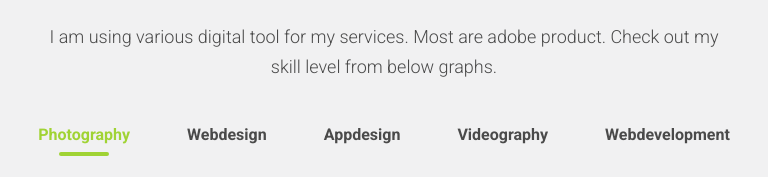
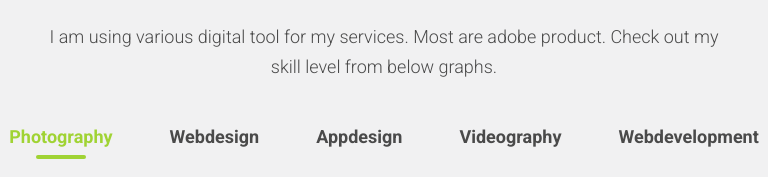
Before and after one commit to soumya-ranjan-000/project1, a plain HTML site: page index.html in a window 768 px wide. Shown: the part 3372-3549 px from the top of the page. Drawn offline with nearby package versions, Linux system fonts and the light colour scheme; grey boxes are pictures that could not be loaded.

Commit message:
Update style800.css

```diff
--- a/css/style800.css
+++ b/css/style800.css
@@ -186,6 +186,14 @@
     height: max-content;
 
   }
+  .section-5 .nav-gallery .idropbtn{
+    display: none;
+  }
+  .section-5 .nav-gallery button {
+    text-decoration: none;
+    font-size: 1.8rem;
+  }
+
   #feedback {
     margin-top: 1rem;
   }
```
